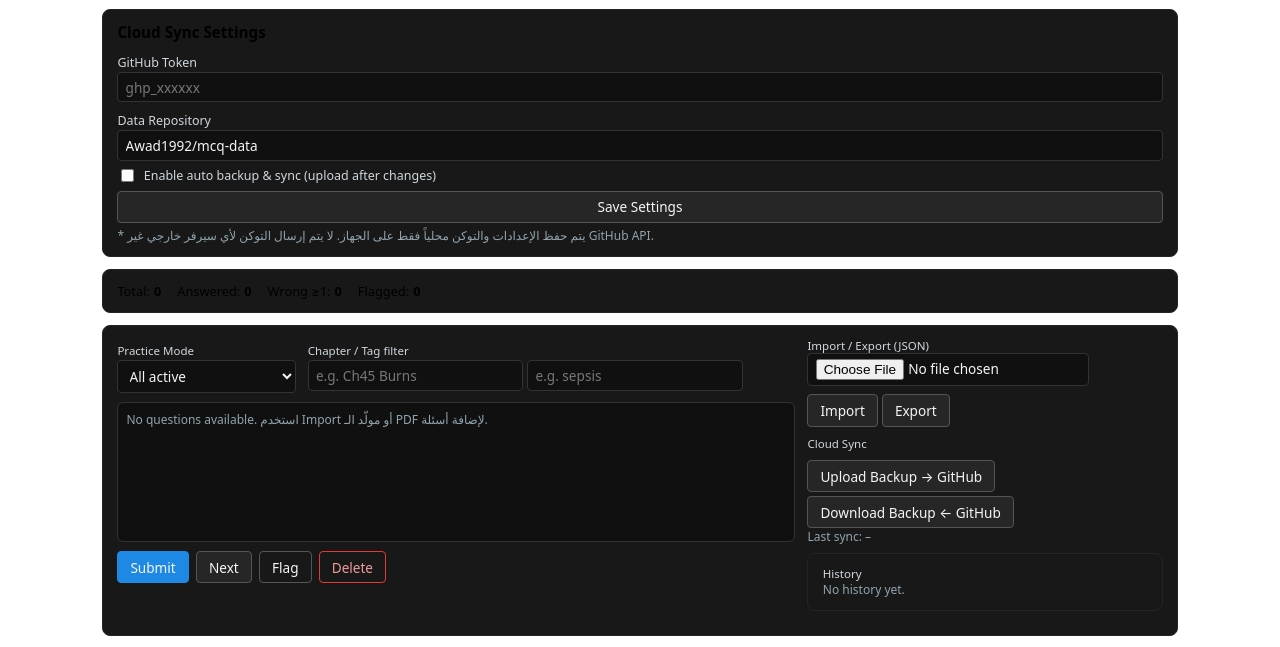
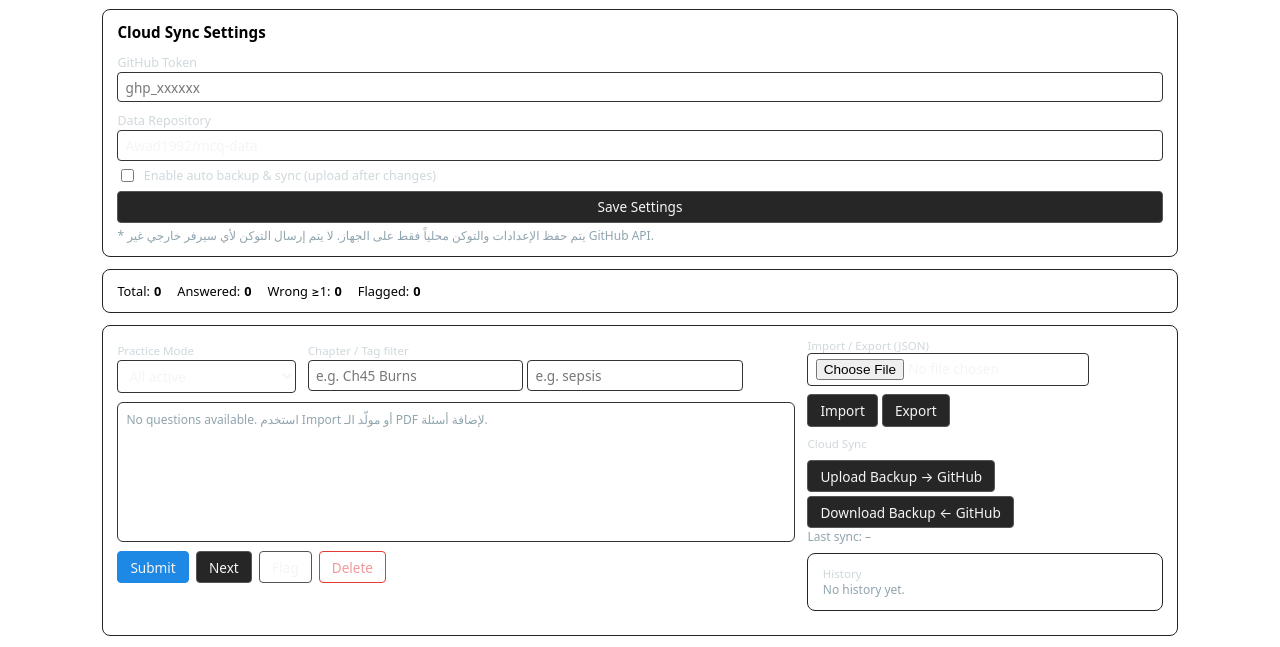
Before and after one commit to Awad1992/mcq-app, a plain HTML site: page index.html in a window 1280 px wide. Shown: the part 76-723 px from the top of the page. Drawn offline with nearby package versions, Linux system fonts and the light colour scheme.

Commit message:
Update style.css

```diff
--- a/style.css
+++ b/style.css
@@ -67,7 +67,7 @@ body {
 }
 
 .card {
-  background: #181818;
+  background: #ffffff;
   border-radius: 8px;
   padding: 0.75rem 0.9rem;
   margin-bottom: 0.75rem;
@@ -143,7 +143,7 @@ textarea {
   padding: 0.3rem 0.45rem;
   border-radius: 4px;
   border: 1px solid #333;
-  background: #101010;
+  background: #ffffff;
   color: #f5f5f5;
 }
 
@@ -219,7 +219,7 @@ button:disabled {
   padding: 0.5rem;
   border-radius: 6px;
   border: 1px solid #333;
-  background: #101010;
+  background: #ffffff;
 }
 
 .q-text {
```
